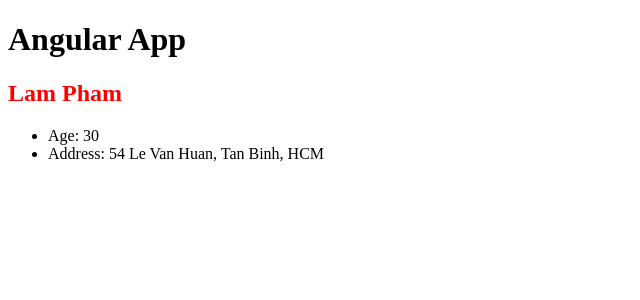
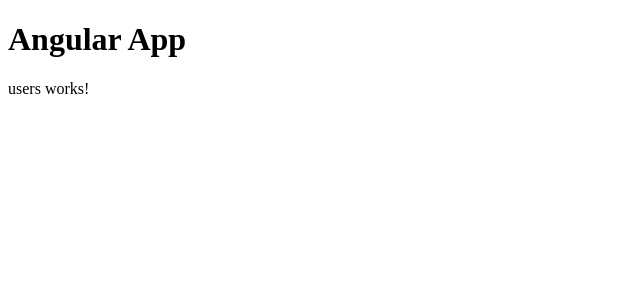
Before and after one commit to LamPhamabc123/Angular5, an Angular app: page / in a window 1280 px wide. Shown: the top 300 px of the page, without its empty margins (0-640 px from the left). Built offline with nearby package versions, Linux system fonts and the light colour scheme.

Commit message:
Generating component and OnInit

```diff
--- a/src/app/app.component.html
+++ b/src/app/app.component.html
@@ -1,2 +1,2 @@
 <h1>Angular App</h1>
-<app-user></app-user>
+<app-users></app-users>
--- a/src/app/app.module.ts
+++ b/src/app/app.module.ts
@@ -3,11 +3,13 @@ import { NgModule } from '@angular/core';
 
 import { AppComponent } from './app.component';
 import { UserComponent } from './components/user/user.component';
+import { UsersComponent } from './components/users/users.component';
 
 @NgModule({
   declarations: [
     AppComponent,
-    UserComponent
+    UserComponent,
+    UsersComponent
   ],
   imports: [
     BrowserModule
--- a/src/app/components/user/user.component.ts
+++ b/src/app/components/user/user.component.ts
@@ -1,4 +1,4 @@
-import { Component } from '@angular/core';
+import { Component, OnInit } from '@angular/core';
 
 import { User } from '../../models/User';
 
@@ -14,12 +14,16 @@ import { User } from '../../models/User';
     // `]
 })
 
-export class UserComponent {
+export class UserComponent implements OnInit {
     // Properties
     user: User;
 
     // Methods
     constructor() {
+
+   }
+
+   ngOnInit() {
     this.user = {
         firstName: 'Lam',
         lastName: 'Pham',
--- /dev/null
+++ b/src/app/components/users/users.component.html
@@ -0,0 +1,3 @@
+<p>
+  users works!
+</p>
--- /dev/null
+++ b/src/app/components/users/users.component.ts
@@ -0,0 +1,15 @@
+import { Component, OnInit } from '@angular/core';
+
+@Component({
+  selector: 'app-users',
+  templateUrl: './users.component.html',
+  styleUrls: ['./users.component.css']
+})
+export class UsersComponent implements OnInit {
+
+  constructor() { }
+
+  ngOnInit() {
+  }
+
+}
```
Also changed, not shown: src/app/components/users/users.component.css (added). Lines whose indentation alone changed are shown as unchanged.
